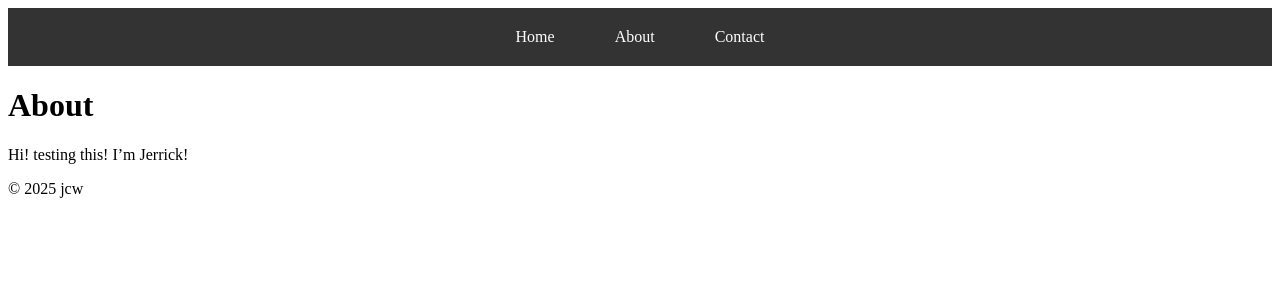
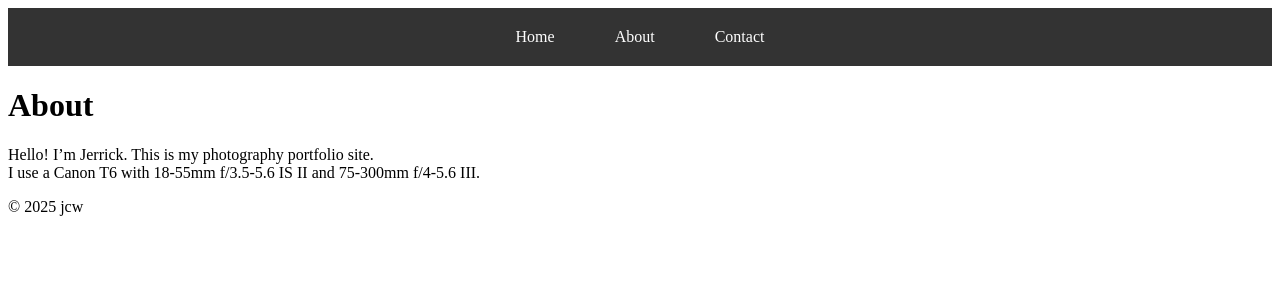
Before and after one commit to jerrickwang/jerrickwang.github.io, a Jekyll site: the page built from about.md, in a window 1280 px wide. Shown: the top 300 px of the page. Built offline with Jekyll 4.4.1, drawn with Linux system fonts in a browser that asks for light colours.

Commit message:
Update about.md

```diff
--- a/about.md
+++ b/about.md
@@ -4,5 +4,5 @@ title: About
 permalink: /about/
 ---
 # About
-Hi! testing this!
-I'm Jerrick!
+Hello! I'm Jerrick. This is my photography portfolio site.<br>
+I use a Canon T6 with 18-55mm f/3.5-5.6 IS II and 75-300mm f/4-5.6 III.
```
